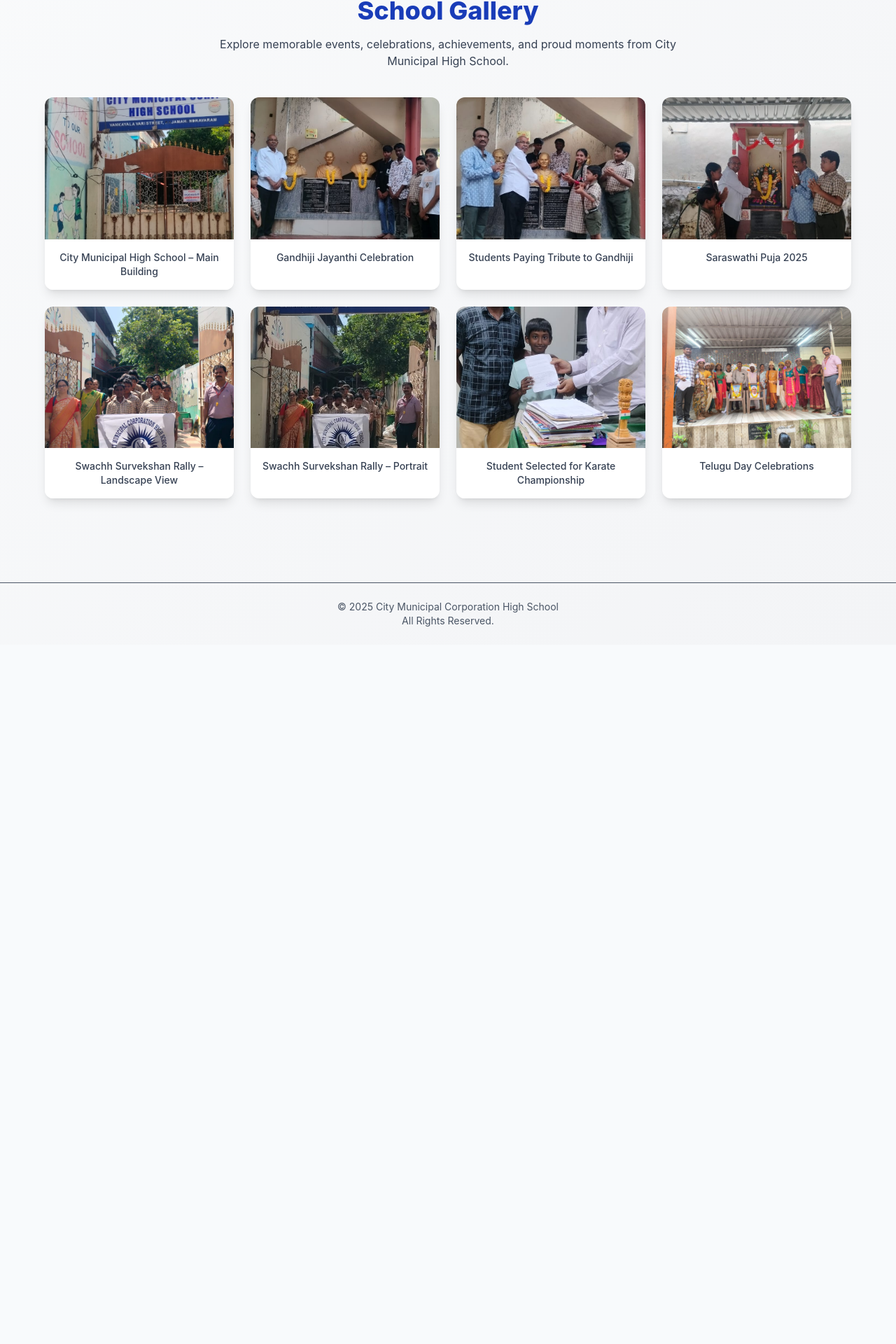
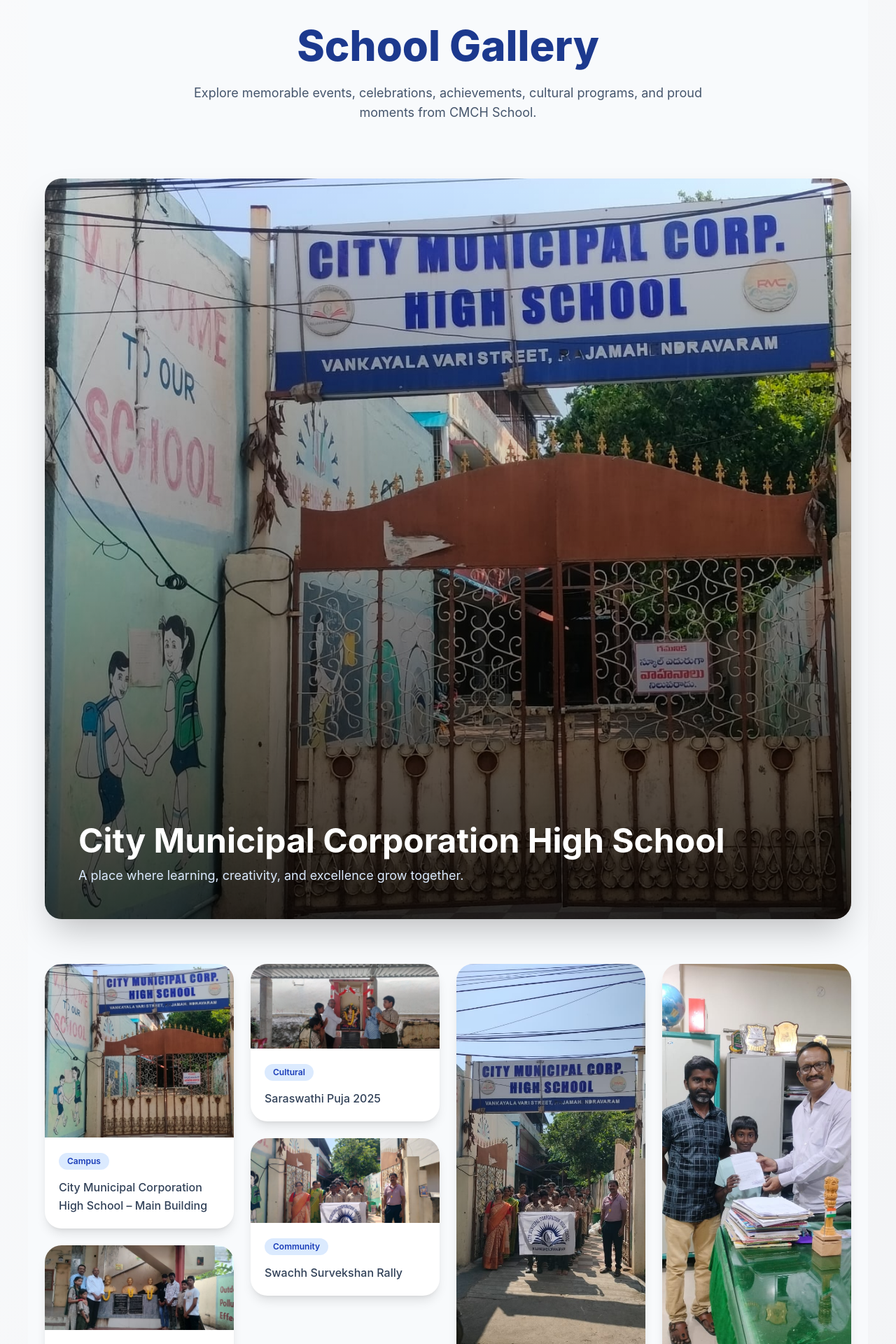
Before and after one commit to samuelpraveenk9-lab/citymunicipalhighschoolrjy, a React (Vite) app: page /gallery in a window 1280 px wide. Shown: the part 181-2101 px from the top of the page at 70% size. Before the commit the page ends 1102 px from the top, so only its background shows below. Built offline with nearby package versions, Linux system fonts and the light colour scheme.

Commit message:
Add categories to photo entries in Gallery
Updated photo entries to include categories for better organization.

```diff
--- a/src/pages/Gallery.tsx
+++ b/src/pages/Gallery.tsx
@@ -11,24 +11,59 @@ import RememberingGandhiji from "../assets/Remembering-Gandhiji.jpg";
 
 export default function Gallery() {
   const photos = [
-    { src: SchoolPhoto, caption: "City Municipal High School – Main Building" },
-    { src: GandhijiJayanti, caption: "Gandhiji Jayanthi Celebration" },
-    { src: RememberingGandhiji, caption: "Students Paying Tribute to Gandhiji" },
-    { src: SaraswathiPuja, caption: "Saraswathi Puja 2025" },
-    { src: SSRallyLandscape, caption: "Swachh Survekshan Rally – Landscape View" },
-    { src: SSRallyPortrait, caption: "Swachh Survekshan Rally – Portrait" },
-    { src: Karate, caption: "Student Selected for Karate Championship" },
-    { src: TeluguDay, caption: "Telugu Day Celebrations" },
+    {
+      src: SchoolPhoto,
+      caption: "City Municipal Corporation High School – Main Building",
+      category: "Campus",
+    },
+    {
+      src: GandhijiJayanti,
+      caption: "Gandhiji Jayanthi Celebration",
+      category: "Events",
+    },
+    {
+      src: RememberingGandhiji,
+      caption: "Students Paying Tribute to Gandhiji",
+      category: "Events",
+    },
+    {
+      src: SaraswathiPuja,
+      caption: "Saraswathi Puja 2025",
+      category: "Cultural",
+    },
+    {
+      src: SSRallyLandscape,
+      caption: "Swachh Survekshan Rally",
+      category: "Community",
+    },
+    {
+      src: SSRallyPortrait,
+      caption: "Swachh Survekshan Awareness Rally",
+      category: "Community",
+    },
+    {
+      src: Karate,
+      caption: "Student Selected for Karate Championship",
+      category: "Achievement",
+    },
+    {
+      src: TeluguDay,
+      caption: "Telugu Day Celebrations",
+      category: "Cultural",
+    },
   ];
 
   return (
-    <div className="px-6 py-10 max-w-7xl mx-auto">
-      {/* Page Title */}
+    <div className="min-h-screen bg-slate-50">
+
+      {/* HERO */}
+      <section className="relative py-20 px-6 text-center">
+
         <motion.h1
-        initial={{ opacity: 0, y: 20 }}
+          initial={{ opacity: 0, y: 30 }}
           animate={{ opacity: 1, y: 0 }}
           transition={{ duration: 0.6 }}
-        className="text-4xl font-extrabold text-center mb-4 text-blue-800"
+          className="text-5xl md:text-6xl font-extrabold text-blue-900 mb-6"
         >
           School Gallery
         </motion.h1>
@@ -37,35 +72,84 @@ export default function Gallery() {
           initial={{ opacity: 0 }}
           animate={{ opacity: 1 }}
           transition={{ delay: 0.2 }}
-        className="text-gray-700 text-center mb-10 max-w-2xl mx-auto"
+          className="max-w-3xl mx-auto text-lg text-slate-600"
         >
-        Explore memorable events, celebrations, achievements, and proud moments
-        from City Municipal High School.
+          Explore memorable events, celebrations, achievements,
+          cultural programs, and proud moments from CMCH School.
         </motion.p>
 
-      {/* Photo Grid */}
-      <div className="grid sm:grid-cols-2 md:grid-cols-3 lg:grid-cols-4 gap-6">
+      </section>
+
+      {/* FEATURED PHOTO */}
+      <section className="max-w-7xl mx-auto px-6 mb-16">
+
+        <motion.div
+          whileHover={{ scale: 1.01 }}
+          className="relative overflow-hidden rounded-3xl shadow-2xl"
+        >
+          <img
+            src={SchoolPhoto}
+            alt="CMCH School"
+            className="w-full h-[400px] md:h-[500px] object-cover"
+          />
+
+          <div className="absolute inset-0 bg-gradient-to-t from-black/70 via-black/20 to-transparent flex items-end">
+            <div className="p-8 md:p-12 text-white">
+              <h2 className="text-3xl md:text-5xl font-bold mb-3">
+                City Municipal Corporation High School
+              </h2>
+
+              <p className="text-lg text-blue-100">
+                A place where learning, creativity, and excellence grow together.
+              </p>
+            </div>
+          </div>
+        </motion.div>
+
+      </section>
+
+      {/* MASONRY GALLERY */}
+      <section className="max-w-7xl mx-auto px-6 pb-20">
+
+        <div className="columns-1 sm:columns-2 lg:columns-3 xl:columns-4 gap-6">
+
           {photos.map((photo, idx) => (
             <motion.div
               key={idx}
-            initial={{ opacity: 0, scale: 0.9 }}
-            animate={{ opacity: 1, scale: 1 }}
-            transition={{ duration: 0.3, delay: idx * 0.05 }}
-            className="bg-white rounded-xl shadow-lg overflow-hidden hover:shadow-2xl transition-shadow duration-300"
+              initial={{ opacity: 0, y: 25 }}
+              animate={{ opacity: 1, y: 0 }}
+              transition={{ delay: idx * 0.08 }}
+              whileHover={{ y: -6 }}
+              className="break-inside-avoid mb-6 bg-white rounded-3xl overflow-hidden shadow-lg hover:shadow-2xl transition-all duration-300"
             >
               <div className="overflow-hidden">
+
                 <img
                   src={photo.src}
                   alt={photo.caption}
-                className="w-full aspect-[4/3] object-cover transition-transform duration-500 hover:scale-110"
+                  className="w-full h-auto object-cover transition-transform duration-500 hover:scale-105"
                 />
+
               </div>
-            <p className="text-center text-sm font-medium text-gray-700 px-4 py-4 bg-white">
+
+              <div className="p-5">
+
+                <span className="inline-block text-xs font-semibold bg-blue-100 text-blue-800 px-3 py-1 rounded-full mb-3">
+                  {photo.category}
+                </span>
+
+                <p className="text-slate-700 font-medium leading-relaxed">
                   {photo.caption}
                 </p>
+
+              </div>
             </motion.div>
           ))}
+
         </div>
+
+      </section>
+
     </div>
   );
 }
```
Lines whose indentation alone changed are shown as unchanged.
